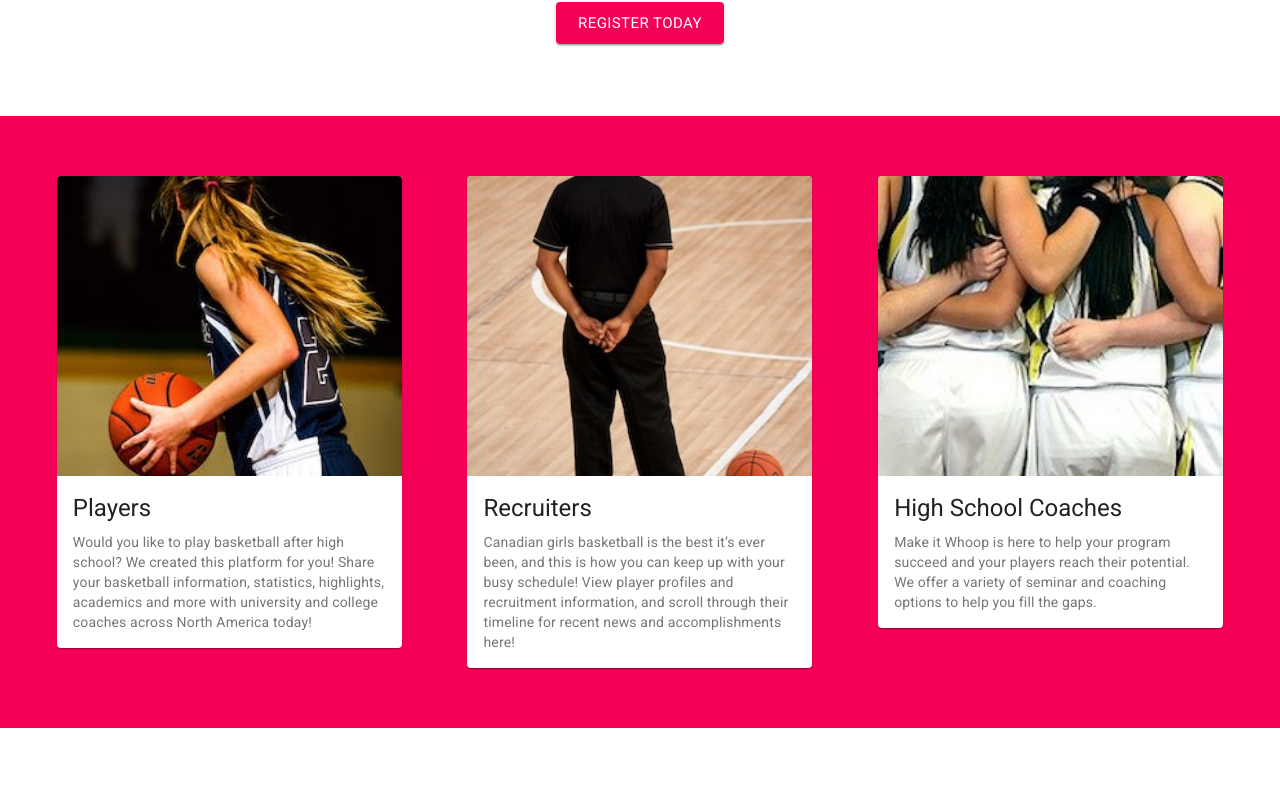
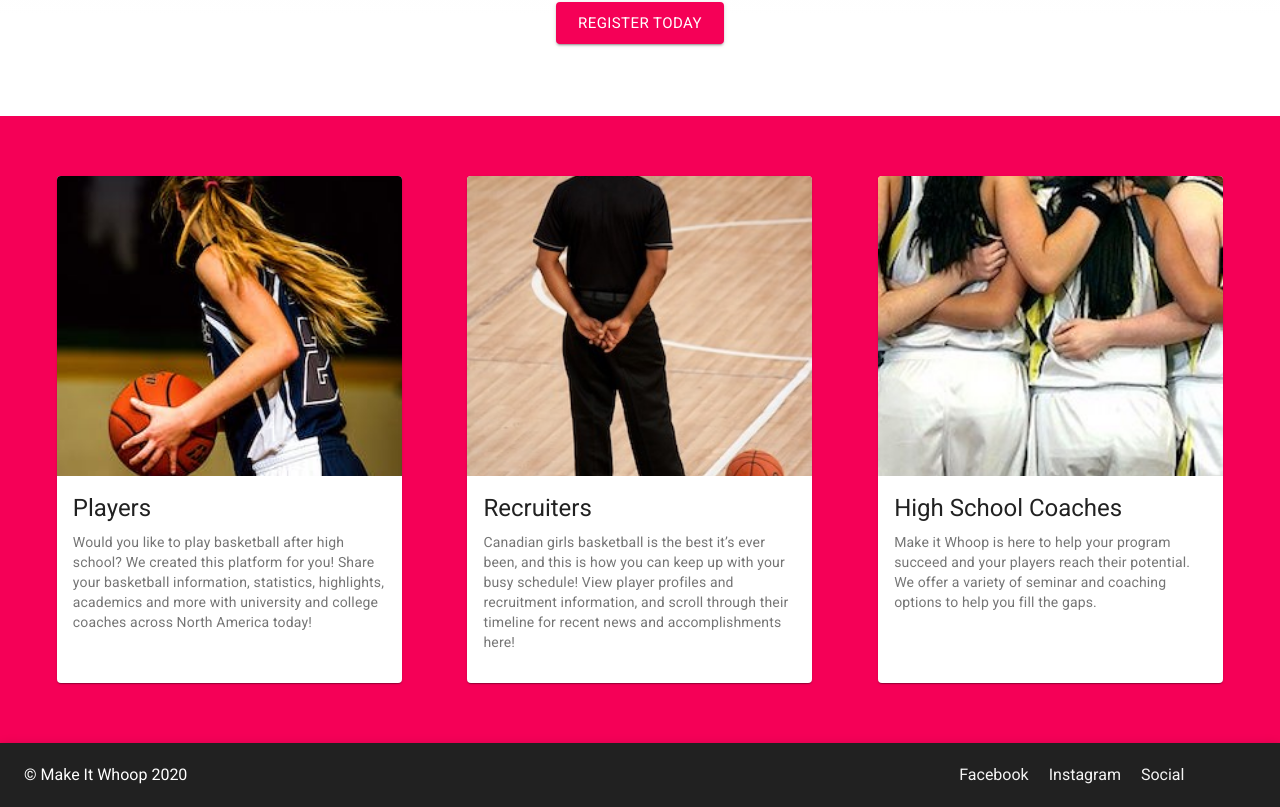
Before and after one commit to fkduah/makeItWhoop, a React (Create React App) app: page / in a window 1280 px wide. Shown: the part 802-1609 px from the top of the page. Before the commit the page ends 1530 px from the top, so only its background shows below. Built offline with nearby package versions, Linux system fonts and the light colour scheme.

Commit message:
footer and home page refined

```diff
--- a/src/App.js
+++ b/src/App.js
@@ -1,6 +1,7 @@
 import React from "react";
 
 import Navigation from "./Components/Navigation";
+import Footer from "./Components/Footer";
 
 import HomePage from "./Components/HomePage";
 import AboutPage from "./Components/AboutPage";
@@ -21,6 +22,7 @@ function App() {
         <Route exact path="/Contact" component={ContactPage} />
         <Route path="/" component={HomePage} />
       </Switch>
+      <Footer />
     </div>
   );
 }
--- a/src/Components/CardSelect.js
+++ b/src/Components/CardSelect.js
@@ -15,6 +15,9 @@ const useStyles = makeStyles({
   },
   media: {
     height: 300
+  },
+  copy:{
+    minHeight: 175
   }
 });
 
@@ -22,14 +25,14 @@ export default function MediaCard(props) {
   const classes = useStyles();
 
   return (
-    <Card className={classes.card}>
+    <Card className={classes.card} boxShadow={2}>
       <CardActionArea>
         <CardMedia
           className={classes.media}
           image={props.image}
           title={props.imageTitle}
         />
-        <CardContent>
+        <CardContent className={classes.copy}>
           <Typography gutterBottom variant="h5" component="h2">
             {props.title}
           </Typography>
--- /dev/null
+++ b/src/Components/Footer.js
@@ -0,0 +1,55 @@
+import React from "react";
+
+
+import "../../src/App.css";
+
+
+import grey from "@material-ui/core/colors/grey";
+import {
+  makeStyles,
+  Toolbar,
+  AppBar,
+} from "@material-ui/core/";
+
+const useStyles = makeStyles(theme => ({
+  root: {
+    flexGrow: 1,
+    top: "auto",
+      bottom: 0
+  },
+
+  copyright: {
+    flexGrow: 1
+  },
+  menuItem: {
+    margin: `auto 10px`
+  },
+  menuItems: {}
+}));
+
+const primary = grey[900];
+
+function Footer() {
+    const date = new Date();
+    const year = date.getFullYear();
+  const classes = useStyles();
+
+  return (
+    <div className={classes.root}>
+      <AppBar position="static" style={{display:"flex"}}>
+        <Toolbar style={{ backgroundColor: primary }}>
+          <p className={classes.copyright}>
+            &copy; Make It Whoop {year}
+          </p>
+          <div style={{ margin: `auto 5%`, display: `flex` }}>
+           <p className={classes.menuItem}><a href="/#">Facebook</a></p>
+           <p className={classes.menuItem}><a href="/#">Instagram</a></p>
+           <p className={classes.menuItem}><a href="/#">Social</a></p>
+          </div>
+        </Toolbar>
+      </AppBar>
+    </div>
+  );
+}
+
+export default Footer;
```
